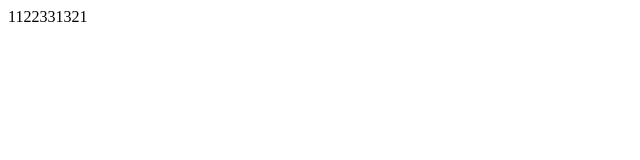
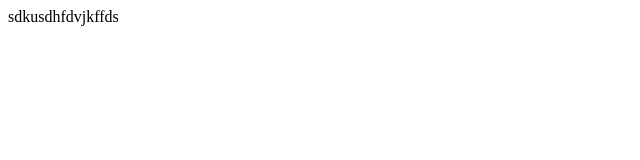
Before and after one commit to caohaijie1226/aa, a plain HTML site: page index.html in a window 1280 px wide. Shown: the full height of the page, 0-640 px from the left. Drawn offline with Linux system fonts and the light colour scheme.

Commit message:
Update index.html

```diff
--- a/index.html
+++ b/index.html
@@ -5,6 +5,6 @@
 	<title>Document</title>
 </head>
 <body>
-	1122331321
+	sdkusdhfdvjkffds
 </body>
 </html>
```
